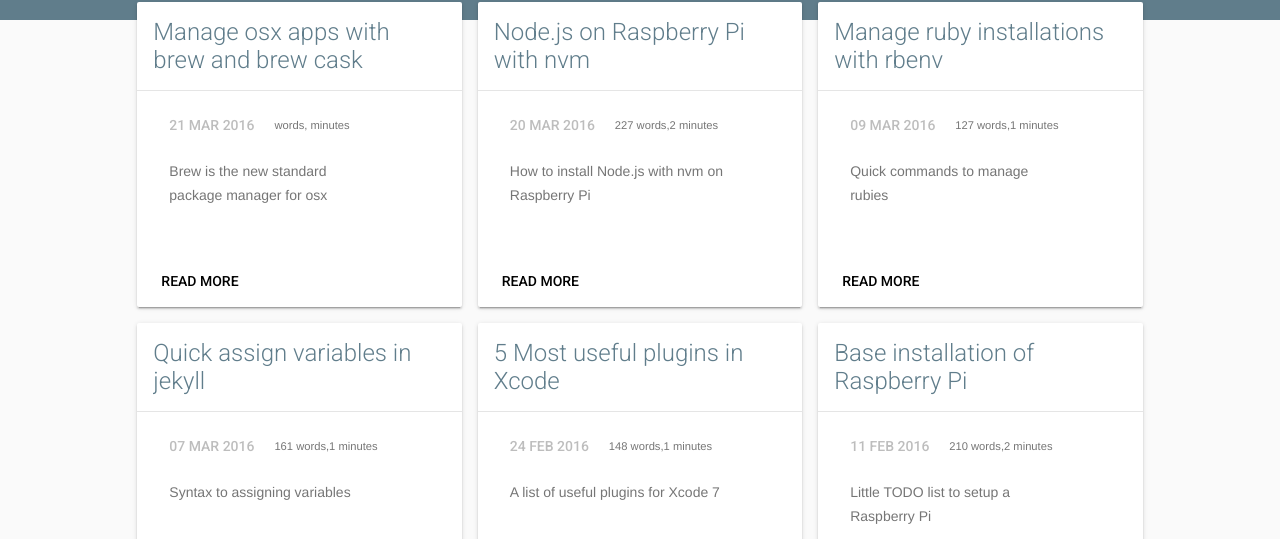
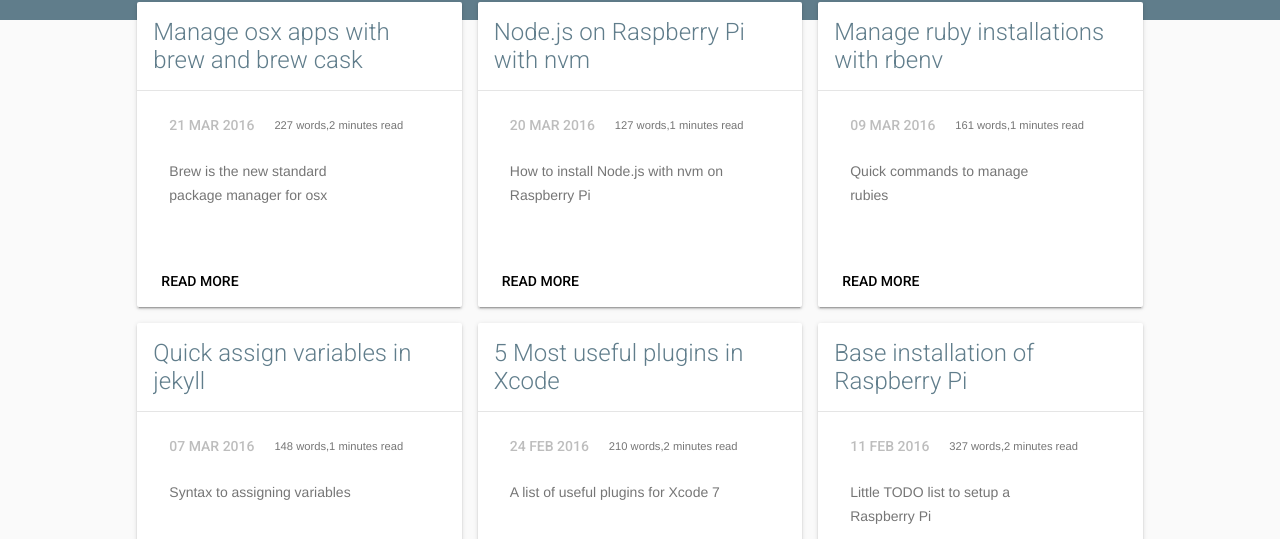
Before and after one commit to mcomisso/mcomisso.github.io, a Jekyll site: the page built from blog/index.html, in a window 1280 px wide. Shown: the part 134-673 px from the top of the page. Built offline with Jekyll 4.4.1, drawn with Linux system fonts in a browser that asks for light colours; nearby versions of some CDN libraries; the list of posts is cut into pages by our own code.

Commit message:
Fix posts words/time read

```diff
--- a/blog/index.html
+++ b/blog/index.html
@@ -21,12 +21,12 @@
           <a href="#" class="mdl-button mdl-button--disabled">
             {{ post.date | date_to_string }}
           </a>
-          <span class="post-date">{{ words_count }} words,{{ reading_time }} minutes</span>
+          {% assign words_count = post.content | number_of_words %}
+          {% assign reading_time = words_count | plus: 0.0 | divided_by: 180 | ceil %}
+          <span class="post-date">{{ words_count }} words,{{ reading_time }} minutes read</span>
 
           <div class="mdl-grid">
             <div class="mdl-cell mdl-cell--10-col mdl-cell--4-col-phone mdl-cell--8-col-tablet">
-              {% assign words_count = post.content | number_of_words %}
-              {% assign reading_time = words_count | plus: 0.0 | divided_by: 180 | ceil %}
               <p> {{ post.description }} </p>
             </div>
           </div>
```
